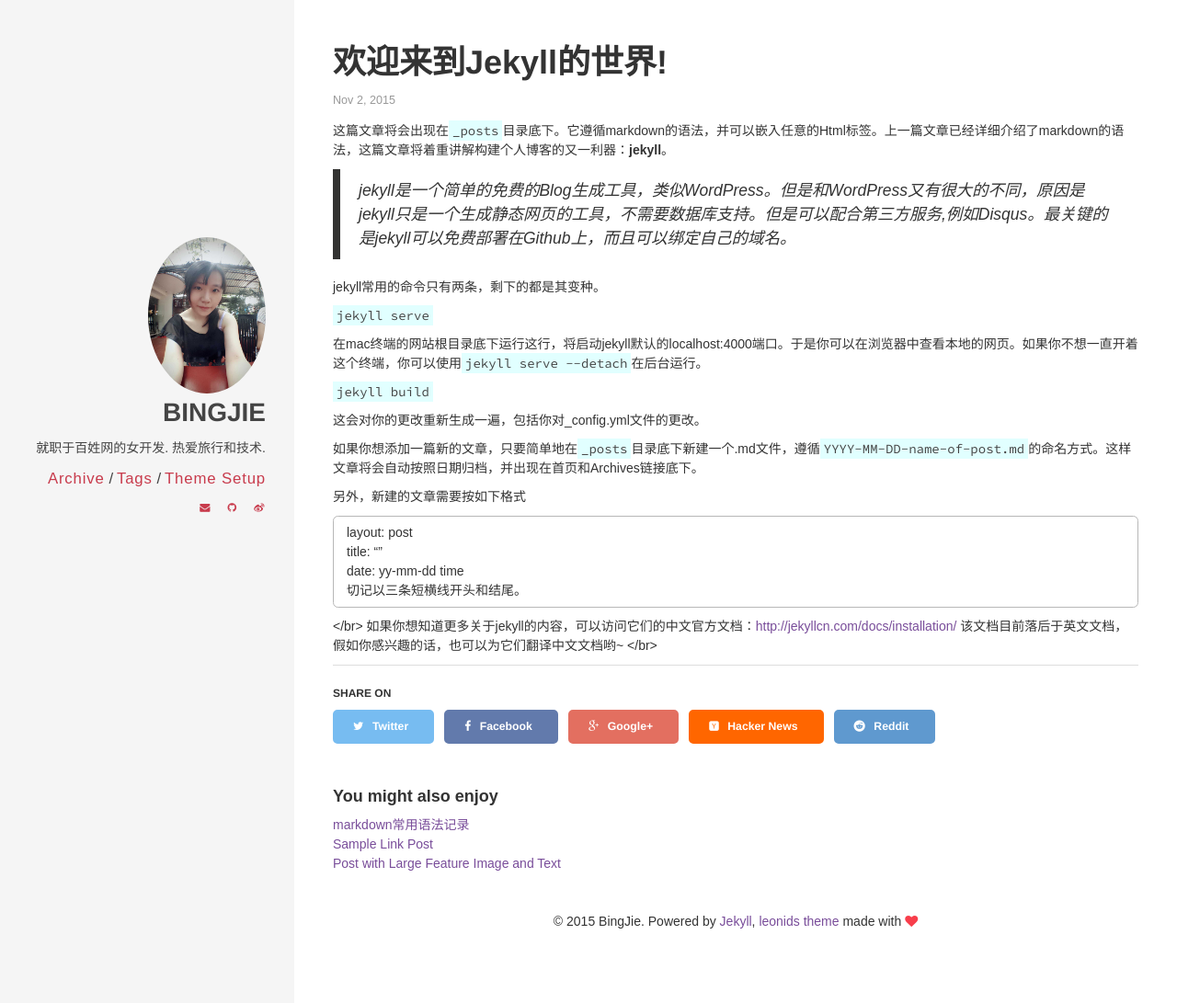
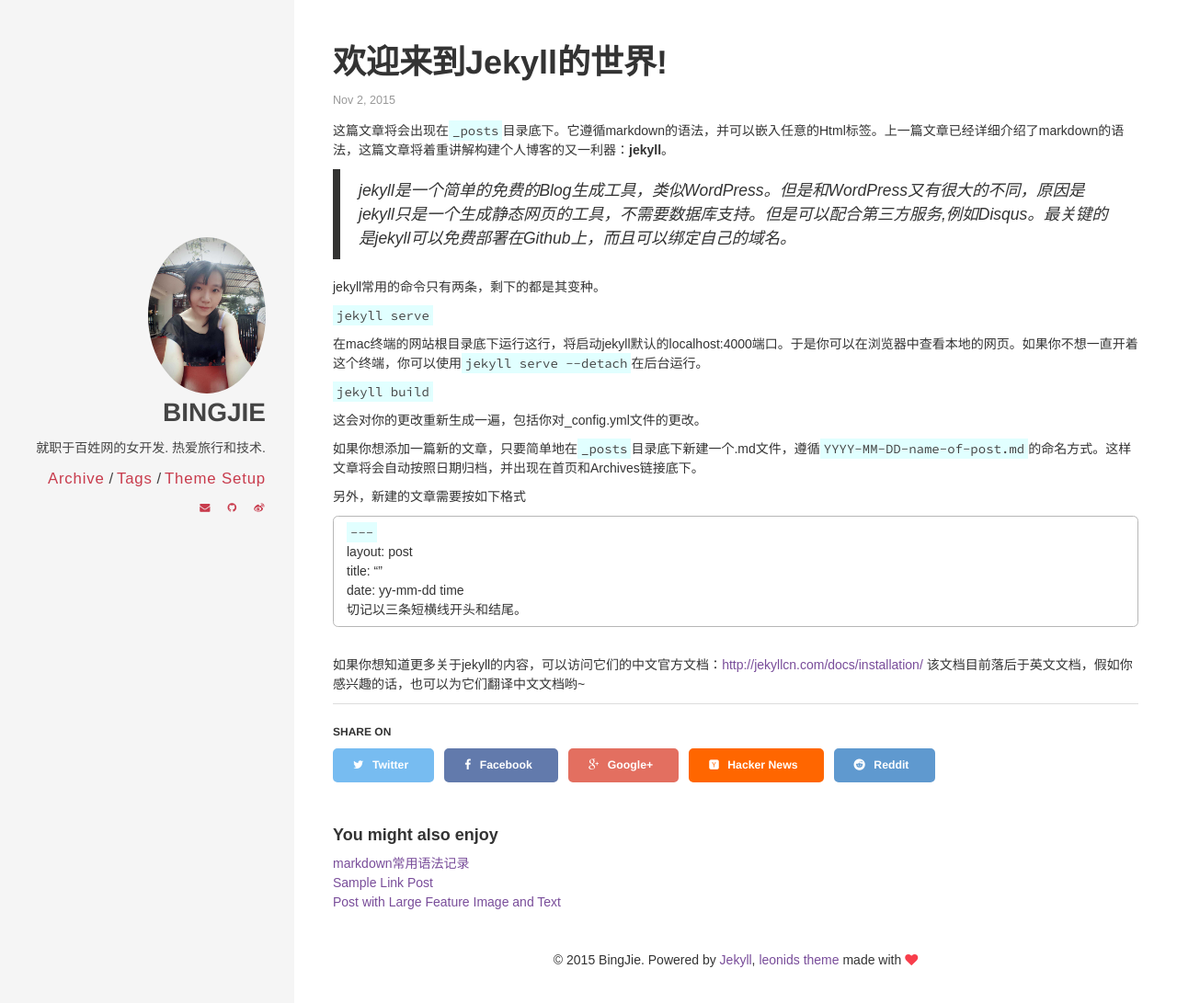
Before and after one commit to chaojimiaomiao/chaojimiaomiao.github.io, a Jekyll site: the page built from _posts/2015-11-02-欢迎来到jekyll的世界.md, in a window 1280 px wide and 1097 px high. Shown: the top 1091 px of the window at 92% size. Built offline with Jekyll 4.4.1, drawn with Linux system fonts in a browser that asks for light colours; comment, search, counter and statistics services are not loaded.

Commit message:
no message

```diff
--- a/_posts/2015-11-02-欢迎来到jekyll的世界.md
+++ b/_posts/2015-11-02-欢迎来到jekyll的世界.md
@@ -24,15 +24,16 @@ jekyll常用的命令只有两条，剩下的都是其变种。
 
 另外，新建的文章需要按如下格式
 
+`---`
 layout: post
 title: ""
 date: yy-mm-dd time
 切记以三条短横线开头和结尾。
 {: .notice}
 
-</br>
+<br/>
 如果你想知道更多关于jekyll的内容，可以访问它们的中文官方文档：<a>http://jekyllcn.com/docs/installation/</a> 该文档目前落后于英文文档，假如你感兴趣的话，也可以为它们翻译中文文档哟~
-</br>
+<br/>
 
 
 [jekyll]:      http://jekyllrb.com
```
